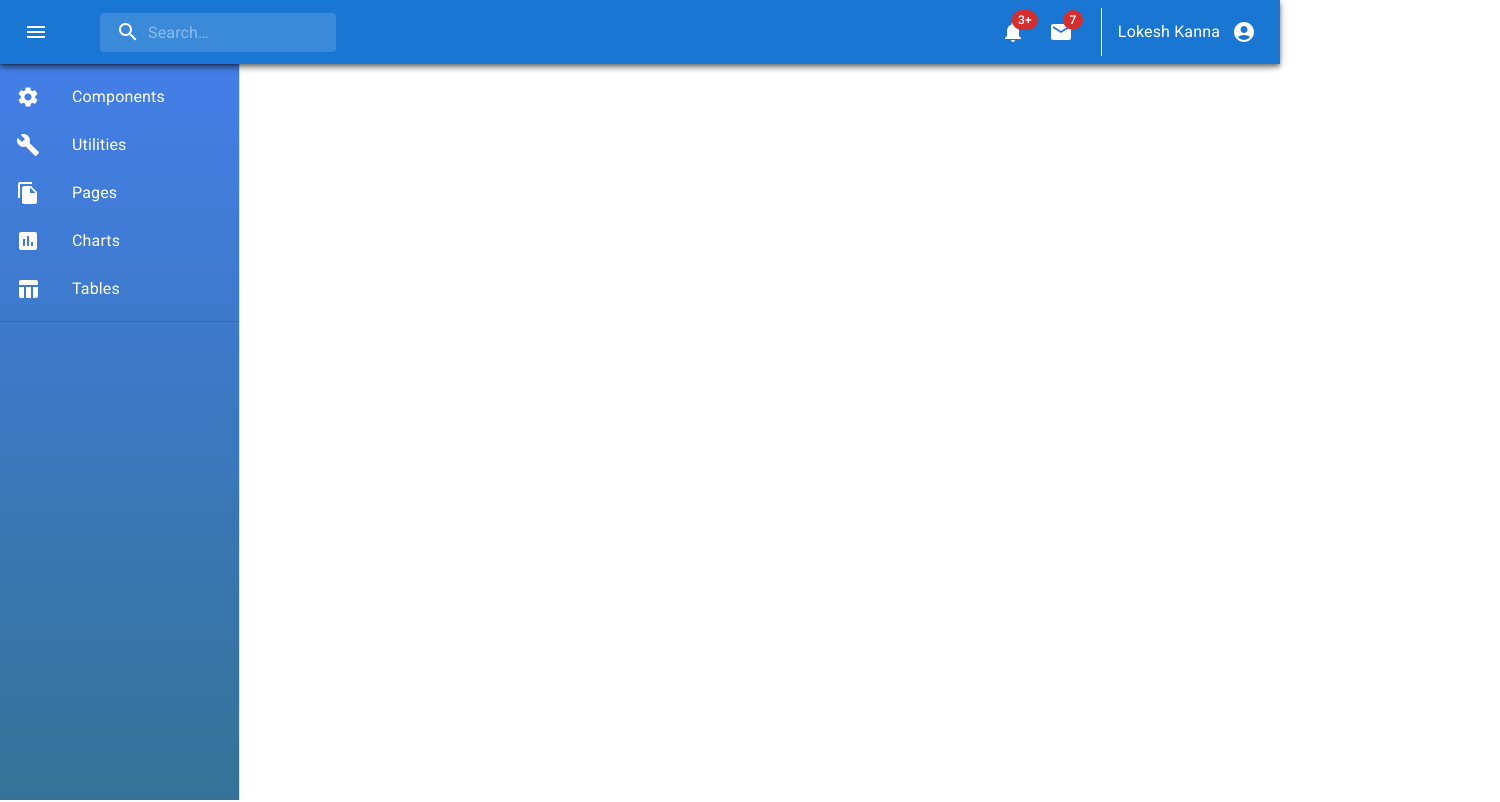
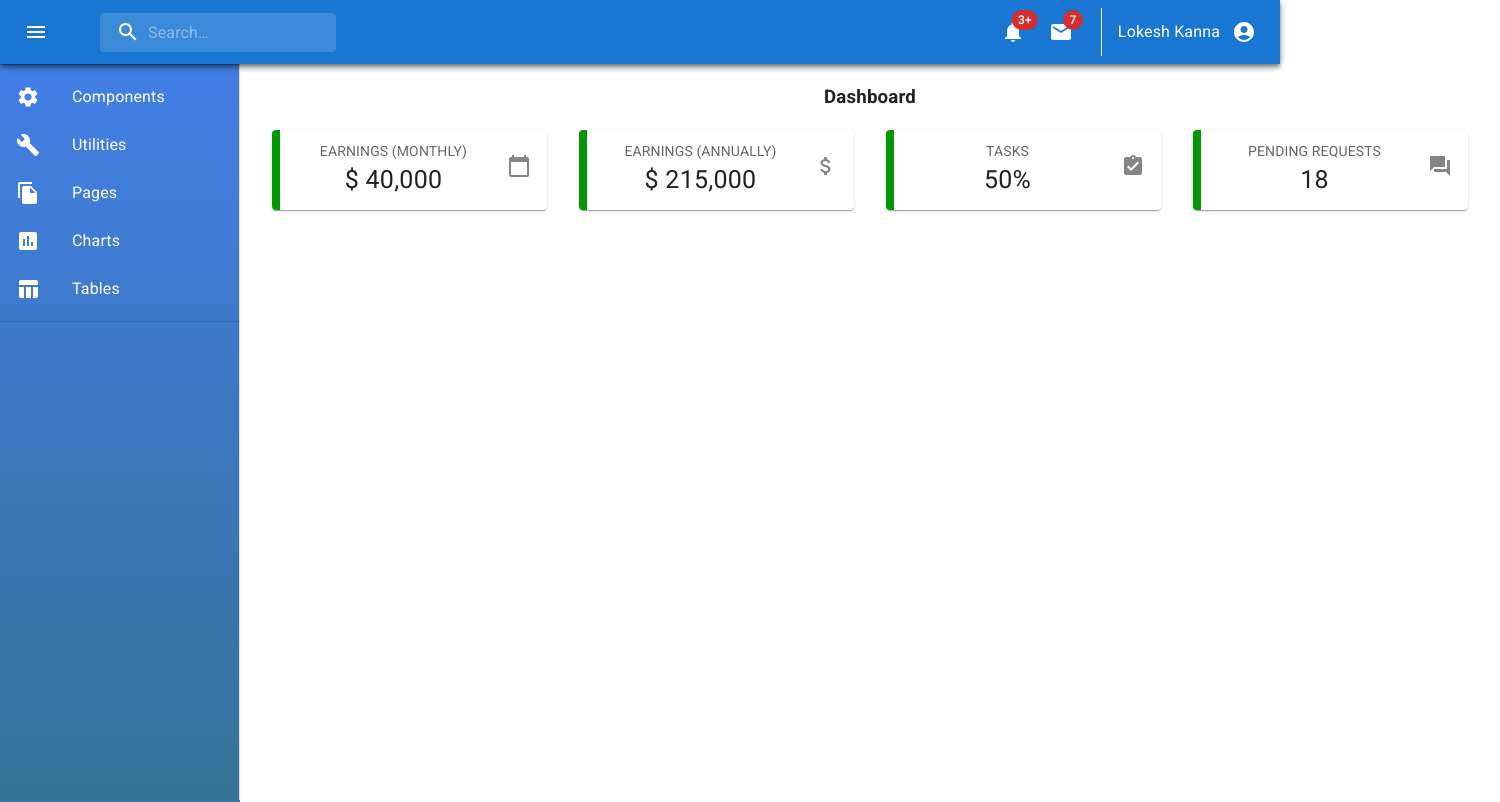
Before and after one commit to Lokesh-Kanna/Guvi_Day-28_Dashboard_Task, a React (Create React App) app: page / in a window 1280 px wide. Shown: the top 802 px of the page, 1500 px wide, since content can reach past the window. Built offline with nearby package versions, Linux system fonts and the light colour scheme.

Commit message:
Created main dashboard cards

```diff
--- a/src/App.js
+++ b/src/App.js
@@ -1,6 +1,7 @@
 import './App.css';
 import * as React from 'react';
 import { ResponsiveDrawer } from './sidebar';
+
 
 function App() {
   return (
--- /dev/null
+++ b/src/Overview.js
@@ -0,0 +1,57 @@
+import * as React from 'react';
+import Card from '@mui/material/Card';
+import CardActions from '@mui/material/CardActions';
+import CardContent from '@mui/material/CardContent';
+import Button from '@mui/material/Button';
+import Typography from '@mui/material/Typography';
+import CalendarTodayIcon from '@mui/icons-material/CalendarToday';
+import AttachMoneyIcon from '@mui/icons-material/AttachMoney';
+import AssignmentTurnedInIcon from '@mui/icons-material/AssignmentTurnedIn';
+import ForumIcon from '@mui/icons-material/Forum';
+
+export function Overview() {
+    const overview = []
+  return (
+    <div>
+      <h3>Dashboard</h3>
+      <div id="mainoverviewbox">
+          {['40,000', '215,000', '50', '18'].map((num, index) => {
+              return (
+              <div>
+                  <Card  sx={{ minWidth: 275 }}>
+                  <CardContent id="mainoverview">
+                        <div className='colorbar' style={{margin: 0}}></div>
+                        <div>
+                            <div>
+                                <Typography sx={{ fontSize: 14 }} color="text.secondary">
+                                    {index === 0 ? "EARNINGS (MONTHLY)" : null}
+                                    {index === 1 ? "EARNINGS (ANNUALLY)" : null}
+                                    {index === 2 ? "TASKS" : null}
+                                    {index === 3 ? "PENDING REQUESTS" : null}
+                                </Typography>
+                                <Typography sx={{ fontSize: 25 }} variant="body2">
+                                    {index === 0 ? `$ ${num}` : null}
+                                    {index === 1 ? `$ ${num}` : null}
+                                    {index === 2 ? `${num}%` : null}
+                                    {index === 3 ? `${num}` : null}
+                                </Typography>
+                            </div>
+                        </div>
+                        <div>
+                            <Typography id="icon" >
+                                {index === 0 ? <CalendarTodayIcon /> : null}
+                                {index === 1 ? <AttachMoneyIcon /> : null}
+                                {index === 2 ? <AssignmentTurnedInIcon /> : null}
+                                {index === 3 ? <ForumIcon /> : null}
+                            </Typography>
+                        </div>
+                  </CardContent>
+                      </Card>
+              </div>
+                  )
+          })}
+
+      </div>
+    </div>
+  );
+}
--- a/src/index.css
+++ b/src/index.css
@@ -24,8 +24,46 @@ code {
   z-index: 1;
 }
 
+.css-k008qs {
+  display: inline-block;
+}
+
 .drawer {
   height: 100vh;
   background-image: linear-gradient(to bottom, rgb(68, 127, 238), rgb(53, 114, 150));
   color: white !important;
 }
+
+#contentdisp {
+  display: flex;
+  margin-top: 4rem;
+}
+
+#mainoverviewbox {
+  display: flex;
+  gap: 2rem;
+  margin: 0 2rem;
+}
+
+#mainoverview {
+  display: flex !important;
+  flex-direction: row;
+  align-items: center;
+  justify-content: space-between;
+  padding: 0 1rem 0 0;
+}
+
+.contentflex {
+  display: flex !important;
+}
+
+.colorbar {
+  background-color: rgb(3, 151, 3) !important;
+  height: 5rem;
+  width:0.5rem;
+}
+
+#icon {
+  height: 2rem;
+  color: rgb(133, 133, 133);
+}
--- a/src/sidebar.js
+++ b/src/sidebar.js
@@ -16,6 +16,7 @@ import BuildIcon from '@mui/icons-material/Build';
 import InsertChartIcon from '@mui/icons-material/InsertChart';
 import TableChartIcon from '@mui/icons-material/TableChart';
 import FileCopyIcon from '@mui/icons-material/FileCopy';
+import { Overview } from './Overview';
 
 const drawerWidth = 240;
 export function ResponsiveDrawer(props) {
@@ -51,6 +52,8 @@ export function ResponsiveDrawer(props) {
   const container = window !== undefined ? () => window().document.body : undefined;
 
   return (
+    <div id="contentdisp">
+      <div id="box">
         <Box sx={{ display: 'flex' }}>
           <CssBaseline />
           <AppBar>
@@ -89,6 +92,11 @@ export function ResponsiveDrawer(props) {
             </Drawer>
           </Box>
         </Box>
+      </div>
+      <div id="overview">
+        <Overview />
+      </div>
+    </div>
   );
 }
 ResponsiveDrawer.propTypes = {
```
Lines whose indentation alone changed are shown as unchanged.
